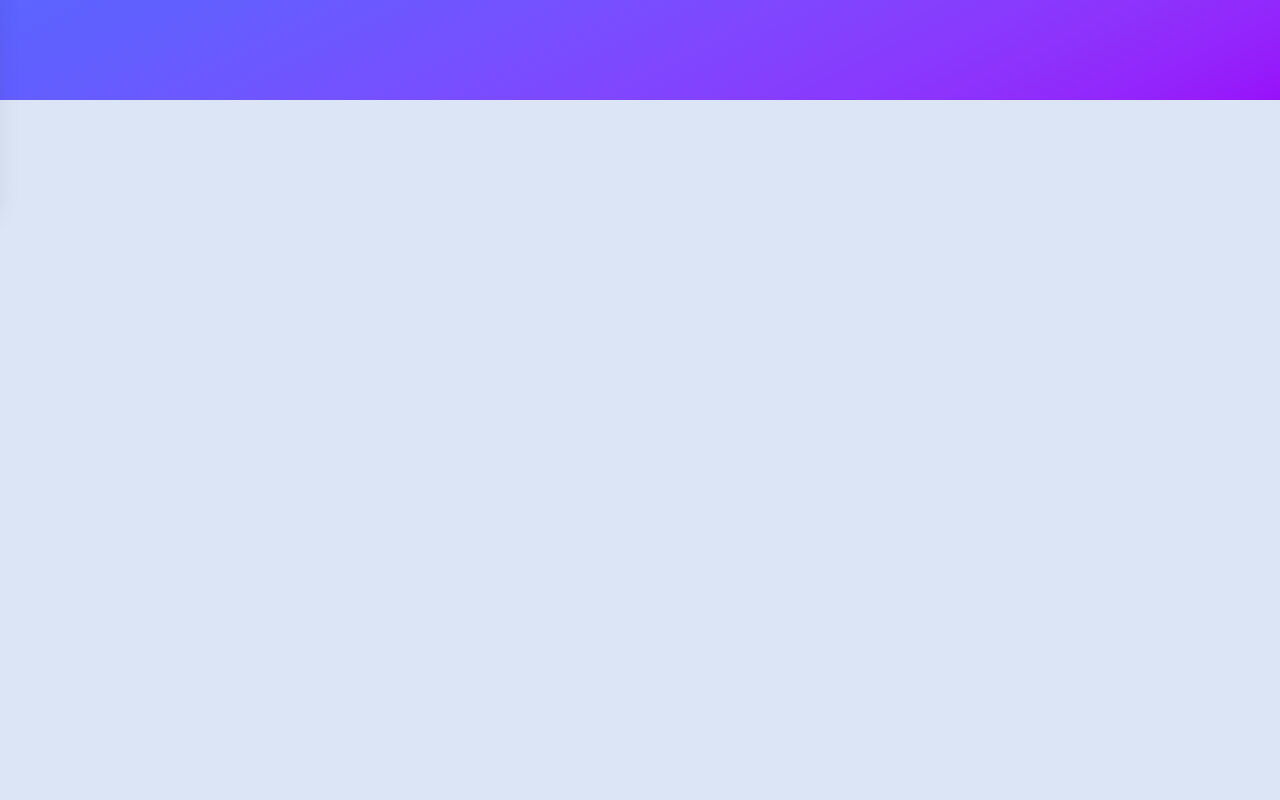
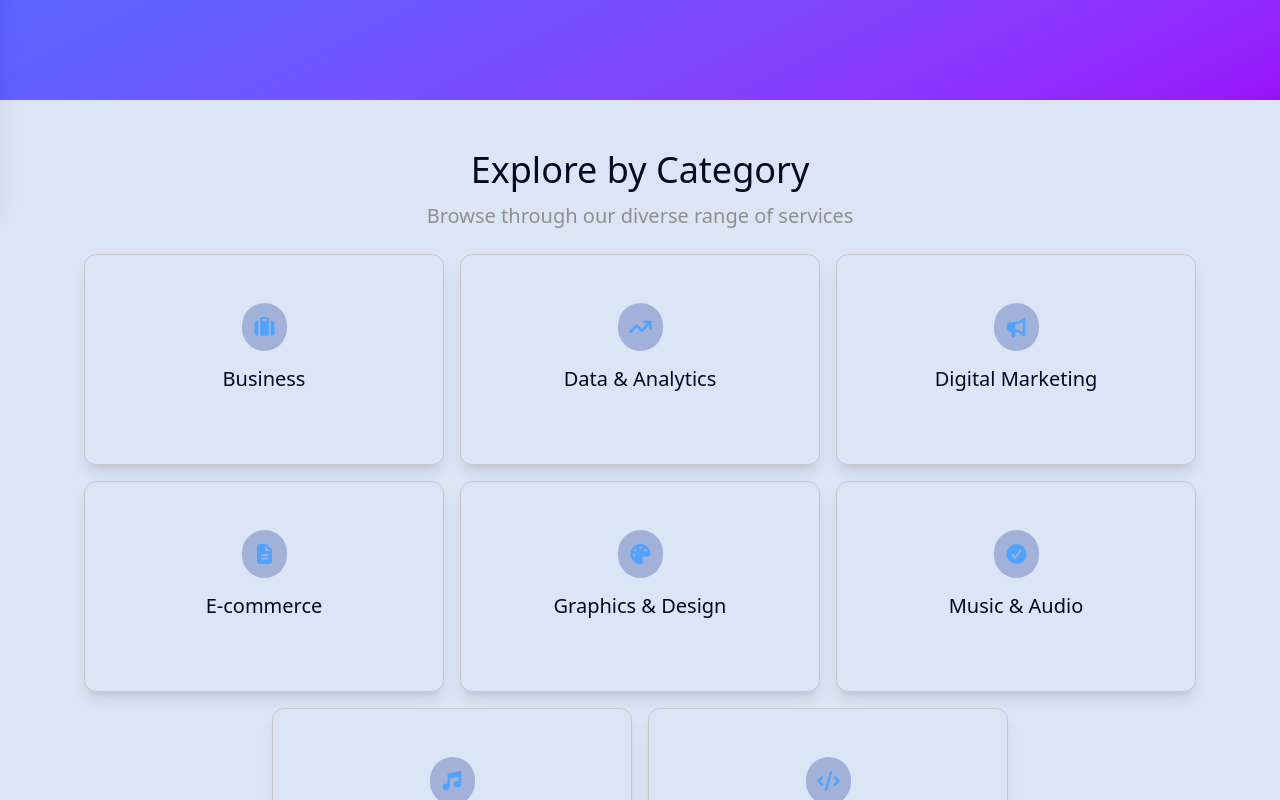
Before and after one commit to ZhyarM/KarBazar, a React (Vite) app: page / in a window 1280 px wide. Shown: the part 600-1400 px from the top of the page. Before the commit the page ends 800 px from the top, so only its background shows below. Built offline with nearby package versions, Linux system fonts and the light colour scheme.

Commit message:
Added features section

```diff
--- /dev/null
+++ b/src/components/Card.tsx
@@ -0,0 +1,63 @@
+import type { ReactElement } from "react";
+import { useTheme } from "../context/ThemeContext";
+
+type CardProps = {
+  logo: ReactElement;
+  text: string;
+};
+
+function Card({ logo, text }: CardProps) {
+  const { isBgLight } = useTheme();
+
+  return (
+    <>
+      <div
+        className={`
+    flex flex-col
+    gap-6
+    py-6
+    border ${
+      isBgLight ? "border-[oklch(0.83_0_0)]" : "border-[oklch(0.30_0_0)]"
+    }
+    w-[360px] h-[211px]
+    font-inter text-lg leading-6
+    text-[oklch(0.98_0_0)]
+    bg-transparent
+    rounded-xl
+    shadow-lg
+    group transition-transform duration-200 ease-in-out hover:-translate-y-1 hover:border-blue-500
+    cursor-pointer
+  `}
+      >
+        <div
+          className="
+      flex flex-col justify-center items-center
+      gap-3.5
+      p-6
+      text-center
+      text-[oklch(0.98_0_0)]
+    "
+        >
+          <span
+            className="text-xl text-center text-[oklch(0.707_0.165_254.624)] rounded-full p-2.5 bg-[oklab(0.379_-0.0113991_-0.145554/0.3)] transition-transform duration-200
+  group-hover:scale-110"
+          >
+            {logo}
+          </span>
+
+          <p
+            className={`text-xl font-medium ${
+              isBgLight
+                ? "text-[oklch(0.15_0.05_264)]"
+                : "text-[oklch(0.92_0.025_264)]"
+            }`}
+          >
+            {text}
+          </p>
+        </div>
+      </div>
+    </>
+  );
+}
+
+export default Card;
--- a/src/components/Sidebar.tsx
+++ b/src/components/Sidebar.tsx
@@ -1,5 +1,5 @@
 import { NavLink } from "react-router-dom";
-import { useTheme } from "../context/ThemeContext";
+import { useTheme } from "../context/ThemeContext.tsx";
 import { useCollapse } from "../context/SideBarContextCollapse.tsx";
 import type { JSX } from "react";
 import NavLinks from "../utils/NavLinks.tsx";
--- /dev/null
+++ b/src/page_components/Features.tsx
@@ -0,0 +1,36 @@
+import { useTheme } from "../context/ThemeContext";
+import Cards from "../components/Card.tsx";
+import cardContent from "../utils/FeaturesContentItem.tsx";
+
+function Features() {
+  const { isBgLight } = useTheme();
+
+  return (
+    <>
+      <article className="flex flex-col justify-center items-center py-3.5 gap-6 my-9">
+        <section className="flex flex-col justify-center items-center gap-3">
+          <p
+            className={`flex justify-center items-center text-4xl font-medium bg-transparent ${
+              isBgLight
+                ? "bg-[oklch(0.96_0.025_264)] text-[oklch(0.15_0.05_264)]"
+                : "bg-[oklch(0.15_0.025_246)] text-[oklch(0.92_0.025_264)]"
+            }`}
+          >
+            Explore by Category
+          </p>
+          <p className="text-[oklch(0.65_0_0)] text-xl">
+            Browse through our diverse range of services
+          </p>
+        </section>
+
+        <section className="flex flex-row justify-center items-center flex-wrap m-auto gap-4">
+          {cardContent.map((el) => (
+            <Cards logo={el.logo} text={el.text} />
+          ))}
+        </section>
+      </article>
+    </>
+  );
+}
+
+export default Features;
--- a/src/components/Hero.tsx
+++ b/src/page_components/Hero.tsx
@@ -1,5 +1,5 @@
 import { faArrowRight } from "@fortawesome/free-solid-svg-icons";
-import Button from "./Button.tsx";
+import Button from "../components/Button.tsx";
 import { FontAwesomeIcon } from "@fortawesome/react-fontawesome";
 function Hero() {
   return (
@@ -51,7 +51,7 @@ function Hero() {
               }
               bgColor="zinc-50 "
               textColor="blue"
-              backdropColor= ""
+              backdropColor=""
             />
             <Button
               text="Become a Seller"
--- a/src/pages/Home.tsx
+++ b/src/pages/Home.tsx
@@ -1,11 +1,12 @@
-import Hero from './../components/Hero.tsx';
-
+import Hero from "../page_components/Hero.tsx";
+import Features from './../page_components/Features.tsx';
 function Home() {
   return (
     <>
-        <Hero />
+      <Hero />
+      <Features />
     </>
-  )
+  );
 }
 
-export default Home
+export default Home;
--- a/src/router/Root.tsx
+++ b/src/router/Root.tsx
@@ -1,9 +1,8 @@
 import { Outlet } from "react-router-dom";
-import Navbar from '../components/Navbar.tsx';
-import Sidebar from '../components/Sidebar.tsx';
+import Navbar from "../components/Navbar.tsx";
+import Sidebar from "../components/Sidebar.tsx";
 
 export default function Root() {
-
   return (
     <>
       <Navbar />
--- /dev/null
+++ b/src/utils/FeaturesContentItem.tsx
@@ -0,0 +1,30 @@
+import {
+  faArrowTrendUp,
+  faBullhorn,
+  faCircleCheck,
+  faCode,
+  faFileLines,
+  faMusic,
+  faPalette,
+  faSuitcase,
+} from "@fortawesome/free-solid-svg-icons";
+import { FontAwesomeIcon } from "@fortawesome/react-fontawesome";
+import type { JSX } from "react";
+
+type CardContentItem = {
+    logo: JSX.Element;
+    text: string;
+  };
+
+  const cardContent: CardContentItem[] = [
+    { logo: <FontAwesomeIcon icon={faSuitcase} />, text: "Business" },
+    { logo: <FontAwesomeIcon icon={faArrowTrendUp} />, text: "Data & Analytics"},
+    { logo: <FontAwesomeIcon icon={faBullhorn} />, text: "Digital Marketing" },
+    { logo: <FontAwesomeIcon icon={faFileLines} />, text: "E-commerce" },
+    { logo: <FontAwesomeIcon icon={faPalette} />, text: "Graphics & Design" },
+    { logo: <FontAwesomeIcon icon={faCircleCheck} />, text: "Music & Audio" },
+    { logo: <FontAwesomeIcon icon={faMusic} />, text: "Lifestyle" },
+    { logo: <FontAwesomeIcon icon={faCode} />, text: "Programming & Tech" },
+  ];
+
+  export default cardContent;
```
Also changed, not shown: src/components/Navbar.tsx (+18 -12 lines). Lines whose indentation alone changed are shown as unchanged.
